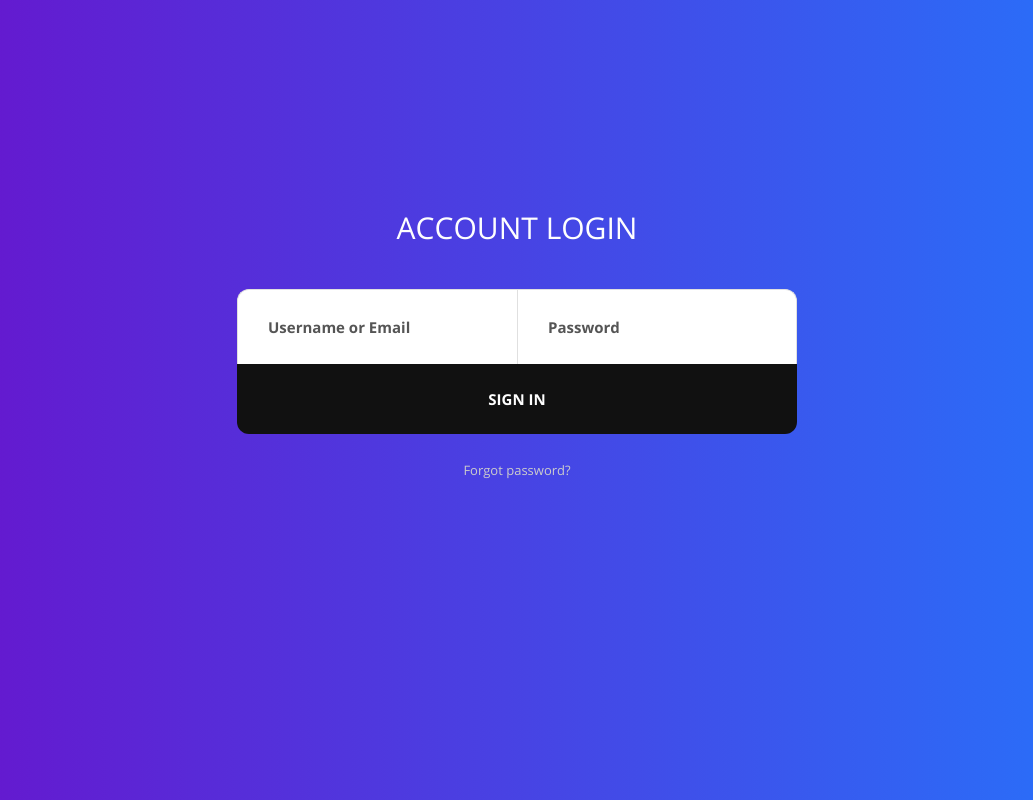
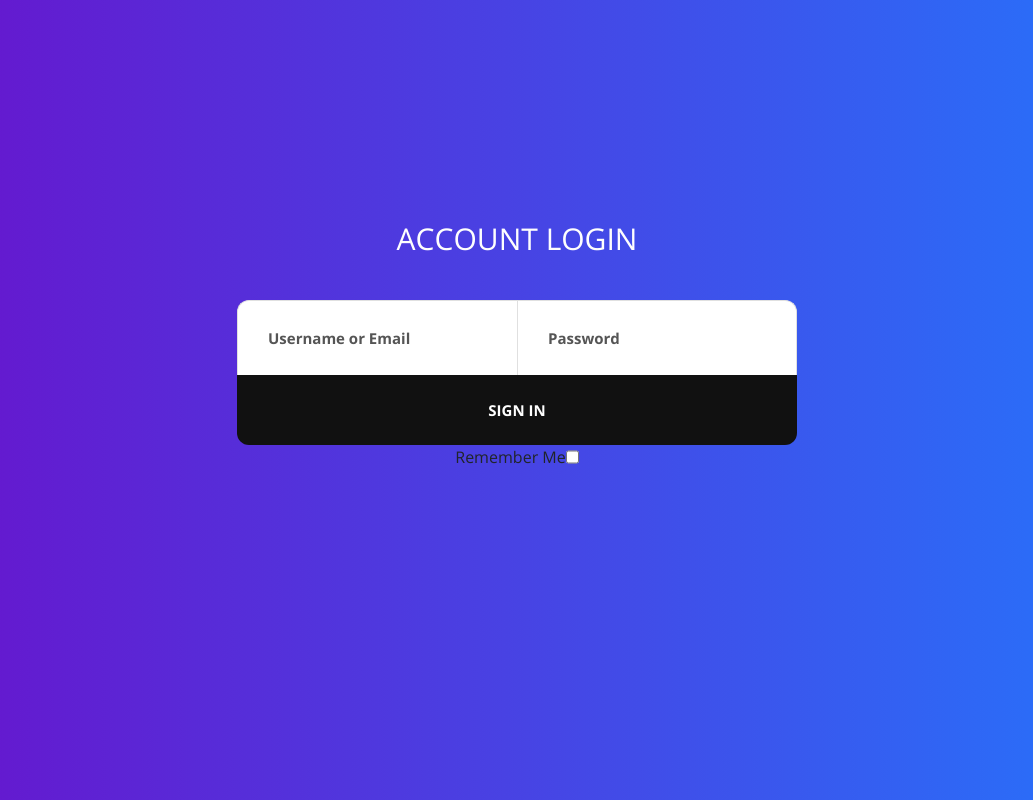
Before and after one commit to miladsade96/mydj, a Django app: page /accounts/login in a window 1280 px wide. Shown: the whole page, without its empty margins (123-1156 px from the left). Run offline with Django 3.2, Linux system fonts and the light colour scheme; some libraries are stand-ins or nearby versions.

Commit message:
Adding remember_me checkbox to login.html

```diff
--- a/templates/accounts/login.html
+++ b/templates/accounts/login.html
@@ -70,8 +70,9 @@
             <div class="container-login100-form-btn">
               <button type="submit" class="login100-form-btn">Sign in</button>
             </div>
-            <div class="text-center w-full p-t-23">
-              <a href="#" class="txt1"> Forgot password? </a>
+            <div class="container-login100-form-btn">
+              <label>Remember Me</label>
+              <input type="checkbox" name="remember_me">
             </div>
           </form>
         </div>
```
